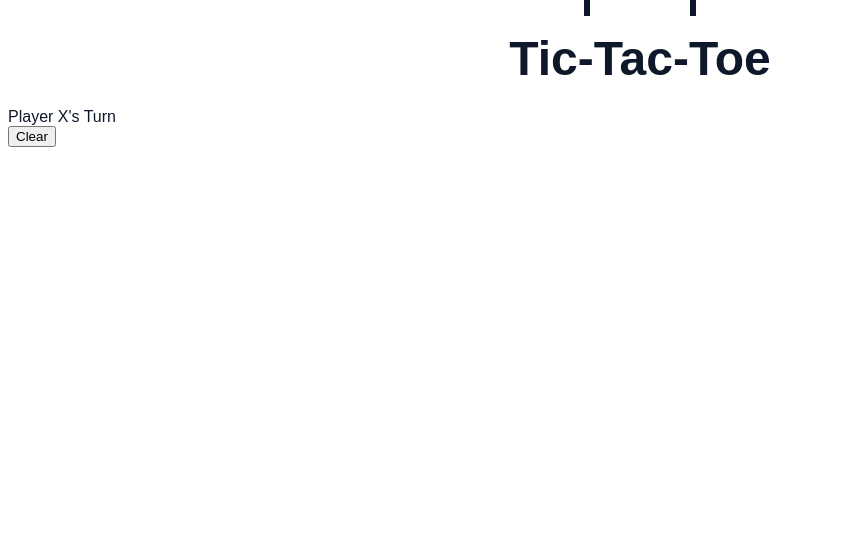
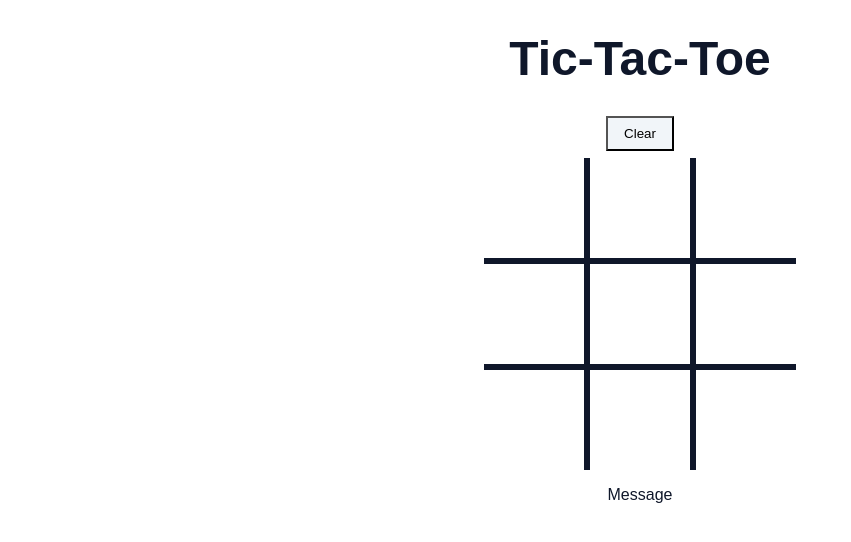
Before and after one commit to mikeferro-idy/tic-tac-toe, a plain HTML site: page index.html in a window 1280 px wide. Shown: the whole page, without its empty margins (0-851 px from the left). Drawn offline with Linux system fonts and the light colour scheme.

Commit message:
Created player start screen. Still needs gameController still needs work.

```diff
--- a/index.html
+++ b/index.html
@@ -13,7 +13,6 @@
        <h1>Tic-Tac-Toe</h1>
     </header>
     <div class="dashboard">
-        <div class="message"></div>
         <div class="clearBtn"><button>Clear</button></div>
     </div>
     <div class="container">
@@ -36,6 +35,7 @@
                 </div>
             </div>
         </div>
+        <div class="message">Message</div>
     </div>
 
     <footer></footer>
--- a/script.js
+++ b/script.js
@@ -68,15 +68,13 @@ const gameController = (() => {
     const playerO = Player("O");
 
     let currentPlayer = playerX;
-    displayController.displayMessage(`Player ${playerX.getTeam()}'s Turn`)
 
     const playRound = (index) => {
         if (gameBoard.getBox(index)) return;
         gameBoard.setBox(index, currentPlayer.getTeam());
         checkWinner(index);
         console.log(checkTie());
-        currentPlayer.getTeam() === 'X' ? currentPlayer = playerO : currentPlayer = playerX;
-        displayController.displayMessage(`Player ${currentPlayer.getTeam()}'s Turn`)
+        currentPlayer.getTeam() === 'X' ? currentPlayer = playerO : currentPlayer = playerX
 
     }
 
--- a/styles.css
+++ b/styles.css
@@ -14,7 +14,7 @@ html {
 
 body {
     display: grid;
-    grid-template-rows: 100px 1fr 50px;
+    grid-template-rows: 100px 50px 1fr 50px 50px;
 }
 
 /* Header */
@@ -22,6 +22,25 @@ header {
     place-self: center;
     font-size: 1.5rem;
 }
+
+/* Dashboard */
+.dashboard {
+    display: flex;
+    justify-content: center;
+    align-items: center;
+
+}
+
+button {
+    padding: 8px 16px;
+    background: var(--light)
+}
+
+button:hover {
+    background-color: var(--dark);
+    color: var(--light);
+}
+
 /* Grid Board */
 .container {
     place-self: center;
@@ -29,7 +48,6 @@ header {
 
 .game-board {
     display: grid;
-    grid-template-rows: repeat(3,1fr);
 }
 
 .row {
@@ -66,3 +84,11 @@ header {
 .bottom {
     border-bottom: none;
 }
+
+/* Message */
+
+.message {
+    display: grid;
+    margin-top: 1rem;
+    place-items: center;
+}
```
